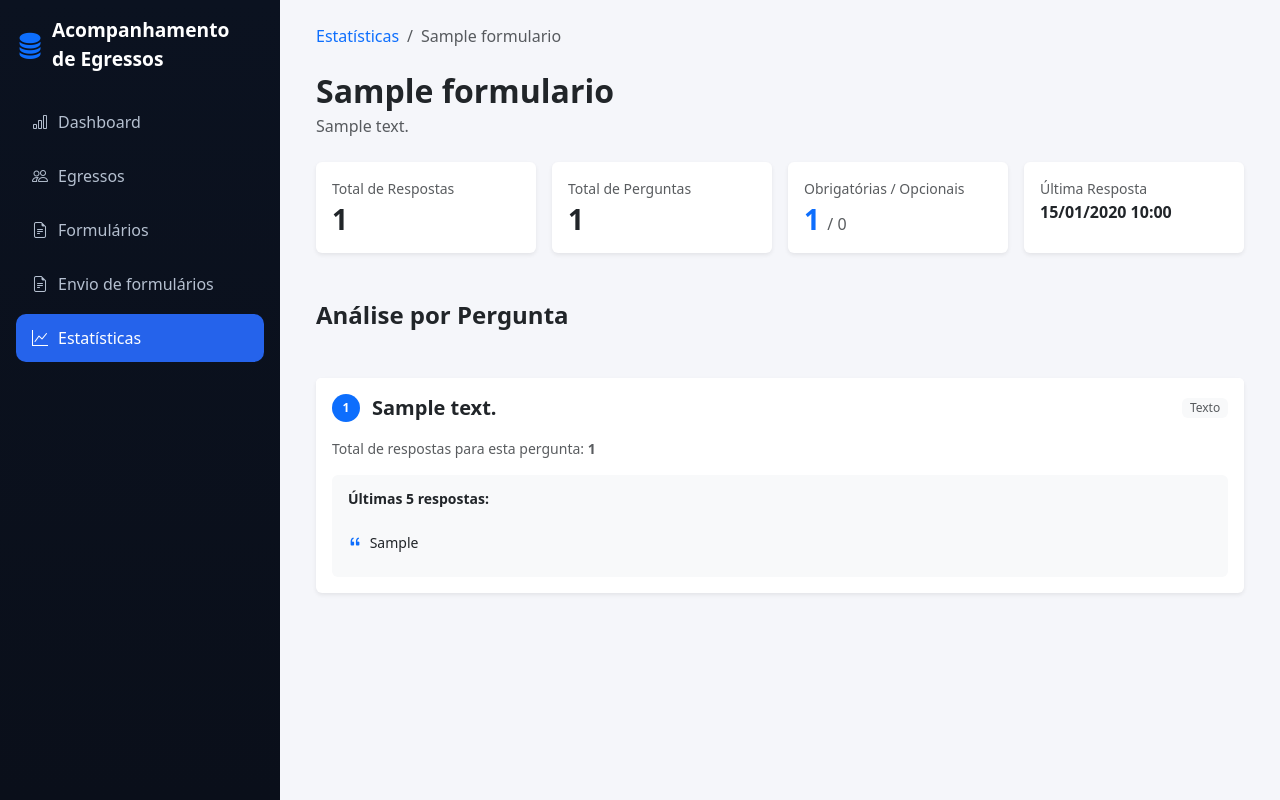
After one commit to MarceloCRM/Projeto-TCC, a Django app: page /estatistica/1/ in a window 1280 px wide. The commit adds this page. Run offline with Django 5.2, Linux system fonts and the light colour scheme; tables that the repository leaves empty hold one stand-in row (values such as "Sample post").

Commit message:
refatora estatisticas e adiciona campo obrigatoria nas perguntas

```diff
--- a/apps/estatistica/urls.py
+++ b/apps/estatistica/urls.py
@@ -5,4 +5,5 @@ app_name = 'estatistica'
 
 urlpatterns = [
     path('', views.index, name='index'),
+    path('<int:formulario_id>/', views.detalhe_formulario, name='detalhe_formulario'),
 ]
--- a/apps/estatistica/views.py
+++ b/apps/estatistica/views.py
@@ -1,7 +1,122 @@
-from django.shortcuts import render
+from django.shortcuts import render, get_object_or_404
+from django.db.models import Count, Avg, Max, Min, Q
+from apps.formularios.models import Formulario, Pergunta, Resposta, RespostaPergunta, Opcao
 
 def index(request):
-    """
-    Página inicial do app de estatística.
-    """
-    return render(request, 'estatistica/index.html')
+    query = request.GET.get('q')
+    status_filter = request.GET.get('status')
+
+    formularios = Formulario.objects.annotate(
+        total_respostas=Count('links__resposta', distinct=True)
+    )
+
+    if query:
+        formularios = formularios.filter(
+            Q(titulo__icontains=query) | Q(descricao__icontains=query)
+        )
+
+    if status_filter:
+        formularios = formularios.filter(status=status_filter)
+
+    formularios = formularios.order_by('-criado_em')
+
+    context = {
+        'formularios': formularios,
+    }
+    return render(request, 'estatistica/lista_formularios.html', context)
+
+def detalhe_formulario(request, formulario_id):
+    formulario = get_object_or_404(Formulario, id=formulario_id)
+
+    # Total de respostas enviadas
+    total_respostas = Resposta.objects.filter(resposta_formulario__formulario=formulario).count()
+
+    # Total de perguntas
+    perguntas = formulario.perguntas.all()
+    total_perguntas = perguntas.count()
+
+    # Perguntas obrigatórias e opcionais
+    perguntas_obrigatorias = perguntas.filter(obrigatoria=True).count()
+    perguntas_opcionais = perguntas.filter(obrigatoria=False).count()
+
+    # Data da última resposta
+    ultima_resposta = Resposta.objects.filter(
+        resposta_formulario__formulario=formulario
+    ).order_by('-enviado_em').first()
+
+    # Processamento de estatísticas por pergunta
+    estatisticas_perguntas = []
+
+    for pergunta in perguntas:
+        dados_pergunta = {
+            'pergunta': pergunta,
+            'total_respostas_pergunta': 0,
+            'stats': {},
+            'tem_respostas': False
+        }
+
+        respostas_qs = RespostaPergunta.objects.filter(pergunta=pergunta)
+        dados_pergunta['total_respostas_pergunta'] = respostas_qs.count()
+
+        if dados_pergunta['total_respostas_pergunta'] > 0:
+            dados_pergunta['tem_respostas'] = True
+
+            if pergunta.tipo == Pergunta.TIPO_ESCOLHA:
+                # Contagem por opção
+                opcoes = pergunta.opcoes.all()
+                distribuicao = []
+                for opcao in opcoes:
+                    count = respostas_qs.filter(valor=opcao.texto).count()
+                    percentual = (count / dados_pergunta['total_respostas_pergunta'] * 100) if dados_pergunta['total_respostas_pergunta'] > 0 else 0
+                    distribuicao.append({
+                        'texto': opcao.texto,
+                        'quantidade': count,
+                        'percentual': round(percentual, 1)
+                    })
+                dados_pergunta['stats']['distribuicao'] = distribuicao
+
+            elif pergunta.tipo == Pergunta.TIPO_ESCALA:
+                # Média e distribuição
+                valores = [int(r.valor) for r in respostas_qs if r.valor.isdigit()]
+                if valores:
+                    dados_pergunta['stats']['media'] = round(sum(valores) / len(valores), 2)
+                    distribuicao = {}
+                    for i in range(1, 6):
+                        count = valores.count(i)
+                        percentual = (count / len(valores) * 100)
+                        distribuicao[i] = {
+                            'quantidade': count,
+                            'percentual': round(percentual, 1)
+                        }
+                    dados_pergunta['stats']['distribuicao'] = distribuicao
+
+            elif pergunta.tipo == Pergunta.TIPO_NUMERO:
+                # Média, Min, Max
+                valores = []
+                for r in respostas_qs:
+                    try:
+                        valores.append(float(r.valor.replace(',', '.')))
+                    except ValueError:
+                        continue
+
+                if valores:
+                    dados_pergunta['stats']['media'] = round(sum(valores) / len(valores), 2)
+                    dados_pergunta['stats']['min'] = min(valores)
+                    dados_pergunta['stats']['max'] = max(valores)
+
+            elif pergunta.tipo == Pergunta.TIPO_TEXTO:
+                # Lista de respostas recentes
+                dados_pergunta['stats']['ultimas_respostas'] = respostas_qs.order_by('-resposta__enviado_em')[:5]
+
+        estatisticas_perguntas.append(dados_pergunta)
+
+    context = {
+        'formulario': formulario,
+        'total_respostas': total_respostas,
+        'total_perguntas': total_perguntas,
+        'perguntas_obrigatorias': perguntas_obrigatorias,
+        'perguntas_opcionais': perguntas_opcionais,
+        'ultima_resposta': ultima_resposta,
+        'estatisticas_perguntas': estatisticas_perguntas,
+    }
+    return render(request, 'estatistica/detalhe_formulario.html', context)
--- a/apps/formularios/forms.py
+++ b/apps/formularios/forms.py
@@ -101,7 +101,7 @@ class FormularioFiltroForm(forms.Form):
 class PerguntaForm(forms.ModelForm):
     class Meta:
         model = Pergunta
-        fields = ['texto', 'tipo', 'ordem']
+        fields = ['texto', 'tipo', 'ordem', 'obrigatoria']
         widgets = {
             'texto': forms.TextInput(attrs={
                 'class': 'form-control',
@@ -114,6 +114,7 @@ class PerguntaForm(forms.ModelForm):
                 'class': 'form-control',
                 'placeholder': 'Ordem da pergunta'
             }),
+            'obrigatoria': forms.CheckboxInput(),
         }
 
 
--- a/apps/formularios/urls.py
+++ b/apps/formularios/urls.py
@@ -4,8 +4,6 @@ from . import views
 app_name = 'formularios'
 
 urlpatterns = [
-    # path('<int:formulario_id>/responder/', views.responder_formulario, name='responder_formulario'),
-    path('<int:formulario_id>/estatisticas/', views.estatisticas_formulario, name='estatisticas'),
     path('<int:formulario_id>/editar_formulario/', views.editar_formulario, name='editar_formulario'),
     path('<int:pergunta_id>/editar_pergunta/', views.editar_pergunta, name='editar_pergunta'),
     path('criar/', views.criar_formulario, name='criar_formulario'),
--- /dev/null
+++ b/templates/estatistica/detalhe_formulario.html
@@ -0,0 +1,201 @@
+{% extends 'core/base.html' %}
+
+{% block title %}Estatísticas: {{ formulario.titulo }} | Acompanhamento de Egressos{% endblock %}
+
+{% block content %}
+<div class="container-fluid pb-5">
+    <!-- Breadcrumb -->
+    <nav aria-label="breadcrumb" class="mb-4">
+        <ol class="breadcrumb">
+            <li class="breadcrumb-item"><a href="{% url 'estatistica:index' %}" class="text-decoration-none">Estatísticas</a></li>
+            <li class="breadcrumb-item active" aria-current="page">{{ formulario.titulo|truncatechars:30 }}</li>
+        </ol>
+    </nav>
+
+    <!-- Header Section -->
+    <div class="row align-items-center mb-4">
+        <div class="col-md-8">
+            <h2 class="fw-bold mb-1">{{ formulario.titulo }}</h2>
+            <p class="text-muted mb-0">{{ formulario.descricao|default:"Sem descrição." }}</p>
+        </div>
+    </div>
+
+    {% if total_respostas > 0 %}
+    <!-- Summary Cards (Section A) -->
+    <div class="row g-3 mb-5">
+        <div class="col-md-3">
+            <div class="card border-0 shadow-sm h-100">
+                <div class="card-body">
+                    <small class="text-muted d-block mb-1">Total de Respostas</small>
+                    <h3 class="fw-bold mb-0">{{ total_respostas }}</h3>
+                </div>
+            </div>
+        </div>
+        <div class="col-md-3">
+            <div class="card border-0 shadow-sm h-100">
+                <div class="card-body">
+                    <small class="text-muted d-block mb-1">Total de Perguntas</small>
+                    <h3 class="fw-bold mb-0">{{ total_perguntas }}</h3>
+                </div>
+            </div>
+        </div>
+        <div class="col-md-3">
+            <div class="card border-0 shadow-sm h-100">
+                <div class="card-body">
+                    <small class="text-muted d-block mb-1">Obrigatórias / Opcionais</small>
+                    <h3 class="fw-bold mb-0 text-primary">{{ perguntas_obrigatorias }} <span class="text-muted fs-6 fw-normal">/ {{ perguntas_opcionais }}</span></h3>
+                </div>
+            </div>
+        </div>
+        <div class="col-md-3">
+            <div class="card border-0 shadow-sm h-100">
+                <div class="card-body">
+                    <small class="text-muted d-block mb-1">Última Resposta</small>
+                    <h6 class="fw-bold mb-0 mt-1">{{ ultima_resposta.enviado_em|date:"d/m/Y H:i" }}</h6>
+                </div>
+            </div>
+        </div>
+    </div>
+
+    <!-- Question-by-question Statistics (Section B) -->
+    <div class="row g-4">
+        <div class="col-12">
+            <h4 class="fw-bold mb-4">Análise por Pergunta</h4>
+        </div>
+
+        {% for item in estatisticas_perguntas %}
+        <div class="col-12">
+            <div class="card border-0 shadow-sm">
+                <div class="card-header bg-white py-3 border-0 d-flex justify-content-between align-items-center">
+                    <div class="d-flex align-items-center gap-2">
+                        <span class="badge bg-primary rounded-circle p-2 d-flex align-items-center justify-content-center" style="width: 28px; height: 28px;">{{ forloop.counter }}</span>
+                        <h5 class="fw-bold mb-0 ms-1">{{ item.pergunta.texto }}</h5>
+                    </div>
+                    <span class="badge bg-light text-muted fw-normal">{{ item.pergunta.get_tipo_display }}</span>
+                </div>
+
+                <div class="card-body pt-0">
+                    <div class="text-muted small mb-3">Total de respostas para esta pergunta: <strong>{{ item.total_respostas_pergunta }}</strong></div>
+
+                    {% if item.tem_respostas %}
+
+                        {% if item.pergunta.tipo == 'escolha' %}
+                        <!-- Estatística de Múltipla Escolha -->
+                        <div class="row g-4 align-items-center">
+                            <div class="col-md-7">
+                                {% for op in item.stats.distribuicao %}
+                                <div class="mb-3">
+                                    <div class="d-flex justify-content-between mb-1">
+                                        <span class="small fw-bold">{{ op.texto }}</span>
+                                        <span class="small text-muted">{{ op.quantidade }} ({{ op.percentual }}%)</span>
+                                    </div>
+                                    <div class="progress" style="height: 10px;">
+                                        <div class="progress-bar bg-primary" role="progressbar" style="width: {{ op.percentual }}%" aria-valuenow="{{ op.percentual }}" aria-valuemin="0" aria-valuemax="100"></div>
+                                    </div>
+                                </div>
+                                {% endfor %}
+                            </div>
+                            <div class="col-md-5 d-none d-md-block text-center">
+                                <!-- Chart.js placeholder -->
+                                <div style="height: 180px; width: 100%;">
+                                    <canvas class="perguntaChart" data-type="doughnut" data-labels="{{ item.stats.distribuicao|safe }}" data-values="{{ item.stats.distribuicao|safe }}"></canvas>
+                                </div>
+                            </div>
+                        </div>
+
+                        {% elif item.pergunta.tipo == 'escala' %}
+                        <!-- Estatística de Escala 1 a 5 -->
+                        <div class="row align-items-center">
+                            <div class="col-md-4 text-center border-end">
+                                <h1 class="display-3 fw-bold text-primary mb-0">{{ item.stats.media }}</h1>
+                                <div class="text-warning fs-5">
+                                    {% with ""|center:5 as range %}
+                                    {% for _ in range %}
+                                        <i class="bi {% if forloop.counter <= item.stats.media %}bi-star-fill{% elif forloop.counter|add:"-0.5" <= item.stats.media %}bi-star-half{% else %}bi-star{% endif %}"></i>
+                                    {% endfor %}
+                                    {% endwith %}
+                                </div>
+                                <p class="text-muted small mt-1">Média de Avaliação</p>
+                            </div>
+                            <div class="col-md-8 ps-md-4">
+                                <div class="row g-2">
+                                    {% for nota, data in item.stats.distribuicao.items %}
+                                    <div class="col-12 d-flex align-items-center gap-2 mb-1">
+                                        <div class="small fw-bold" style="width: 50px;">Nota {{ nota }}</div>
+                                        <div class="progress flex-grow-1" style="height: 8px;">
+                                            <div class="progress-bar bg-primary" role="progressbar" style="width: {{ data.percentual }}%"></div>
+                                        </div>
+                                        <div class="small text-muted" style="width: 40px;">{{ data.percentual }}%</div>
+                                    </div>
+                                    {% endfor %}
+                                </div>
+                            </div>
+                        </div>
+
+                        {% elif item.pergunta.tipo == 'numero' %}
+                        <!-- Estatística Numérica -->
+                        <div class="row g-3">
+                            <div class="col-md-4">
+                                <div class="p-3 bg-light rounded text-center">
+                                    <small class="text-muted d-block mb-1">Média</small>
+                                    <h4 class="fw-bold mb-0">{{ item.stats.media }}</h4>
+                                </div>
+                            </div>
+                            <div class="col-md-4">
+                                <div class="p-3 bg-light rounded text-center">
+                                    <small class="text-muted d-block mb-1">Mínimo</small>
+                                    <h4 class="fw-bold mb-0 text-secondary">{{ item.stats.min }}</h4>
+                                </div>
+                            </div>
+                            <div class="col-md-4">
+                                <div class="p-3 bg-light rounded text-center">
+                                    <small class="text-muted d-block mb-1">Máximo</small>
+                                    <h4 class="fw-bold mb-0 text-secondary">{{ item.stats.max }}</h4>
+                                </div>
+                            </div>
+                        </div>
+
+                        {% elif item.pergunta.tipo == 'texto' %}
+                        <!-- Lista de Respostas de Texto -->
+                        <div class="bg-light p-3 rounded">
+                            <h6 class="fw-bold small mb-3">Últimas 5 respostas:</h6>
+                            <ul class="list-group list-group-flush bg-transparent">
+                                {% for resp in item.stats.ultimas_respostas %}
+                                <li class="list-group-item bg-transparent px-0 py-2 small border-0">
+                                    <i class="bi bi-quote text-primary me-1"></i> {{ resp.valor }}
+                                </li>
+                                {% endfor %}
+                            </ul>
+                        </div>
+                        {% endif %}
+
+                    {% else %}
+                        <!-- Empty state para pergunta sem resposta -->
+                        <div class="text-center py-3 bg-light rounded border border-dashed">
+                            <p class="text-muted small mb-0">Esta pergunta ainda não possui respostas.</p>
+                        </div>
+                    {% endif %}
+                </div>
+            </div>
+        </div>
+        {% endfor %}
+    </div>
+
+    {% else %}
+    <!-- Empty state para formulário sem nenhuma resposta -->
+    <div class="row">
+        <div class="col-12">
+            <div class="card border-0 shadow-sm py-5">
+                <div class="card-body text-center">
+                    <div class="mb-3">
+                        <i class="bi bi-chat-left-dots fs-1 text-muted"></i>
+                    </div>
+                    <h5 class="text-muted">Este formulário ainda não possui respostas.</h5>
+                    <p class="small text-muted">Assim que os egressos começarem a responder, os dados aparecerão aqui.</p>
+                </div>
+            </div>
+        </div>
+    </div>
+    {% endif %}
+</div>
+{% endblock %}
--- a/templates/formularios/listar_formularios.html
+++ b/templates/formularios/listar_formularios.html
@@ -71,10 +71,6 @@
                                            class="btn btn-sm btn-outline-secondary" title="Editar">
                                             <i class="bi bi-pencil"></i>
                                         </a>
-                                        <a href="{% url 'formularios:estatisticas' formulario_id=formulario.id %}"
-                                           class="btn btn-sm btn-outline-info" title="Estatisticas">
-                                            <i class="bi bi-graph-up"></i>
-                                        </a>
                                     </div>
                                 </td>
                             </tr>
```
Also changed, not shown: apps/formularios/views.py (+0 -89 lines), templates/estatistica/index.html (deleted, +0 -7 lines), templates/estatistica/lista_formularios.html (added, +92 -0 lines), templates/formularios/criar_pergunta.html (+7 -0 lines).
